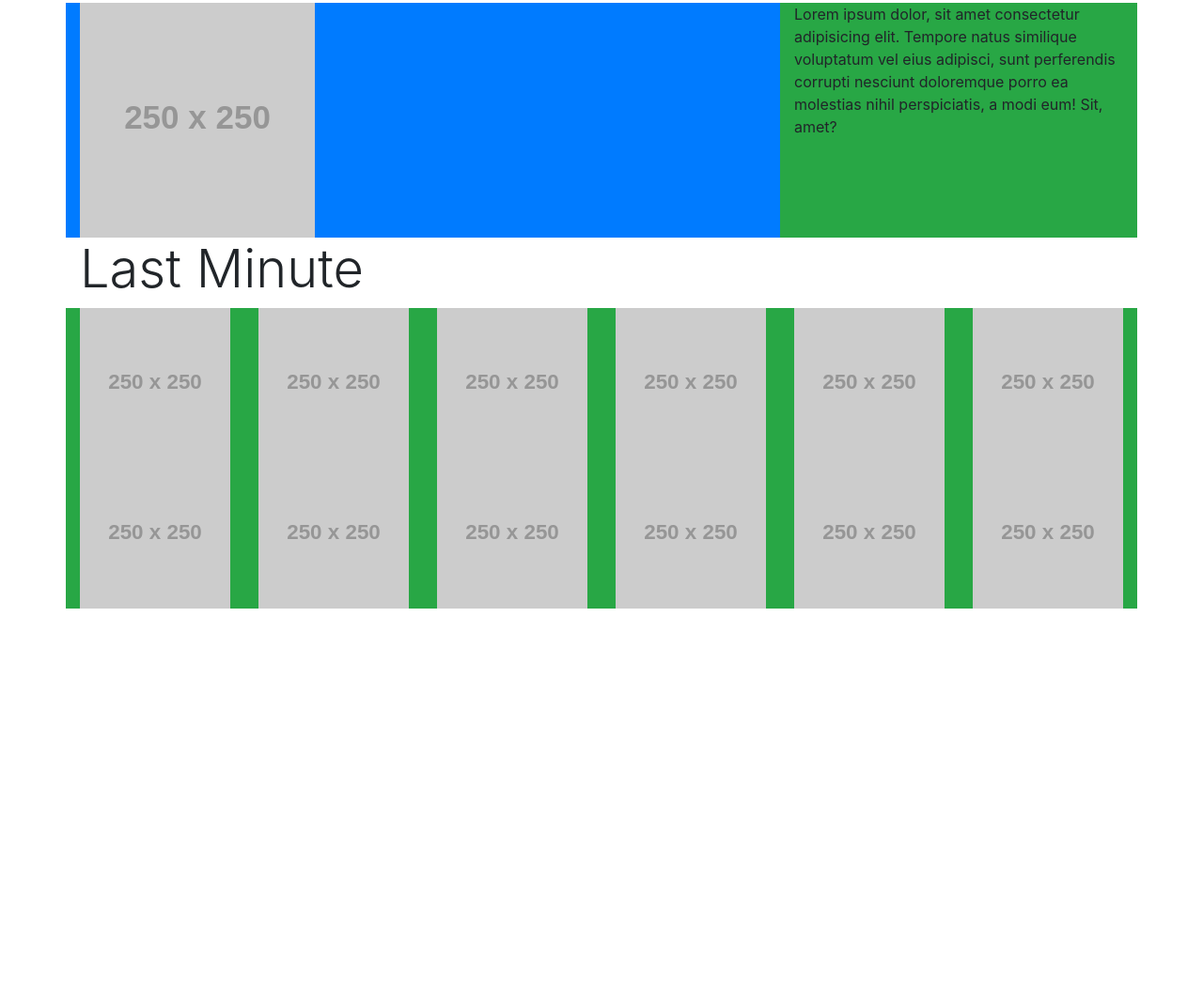
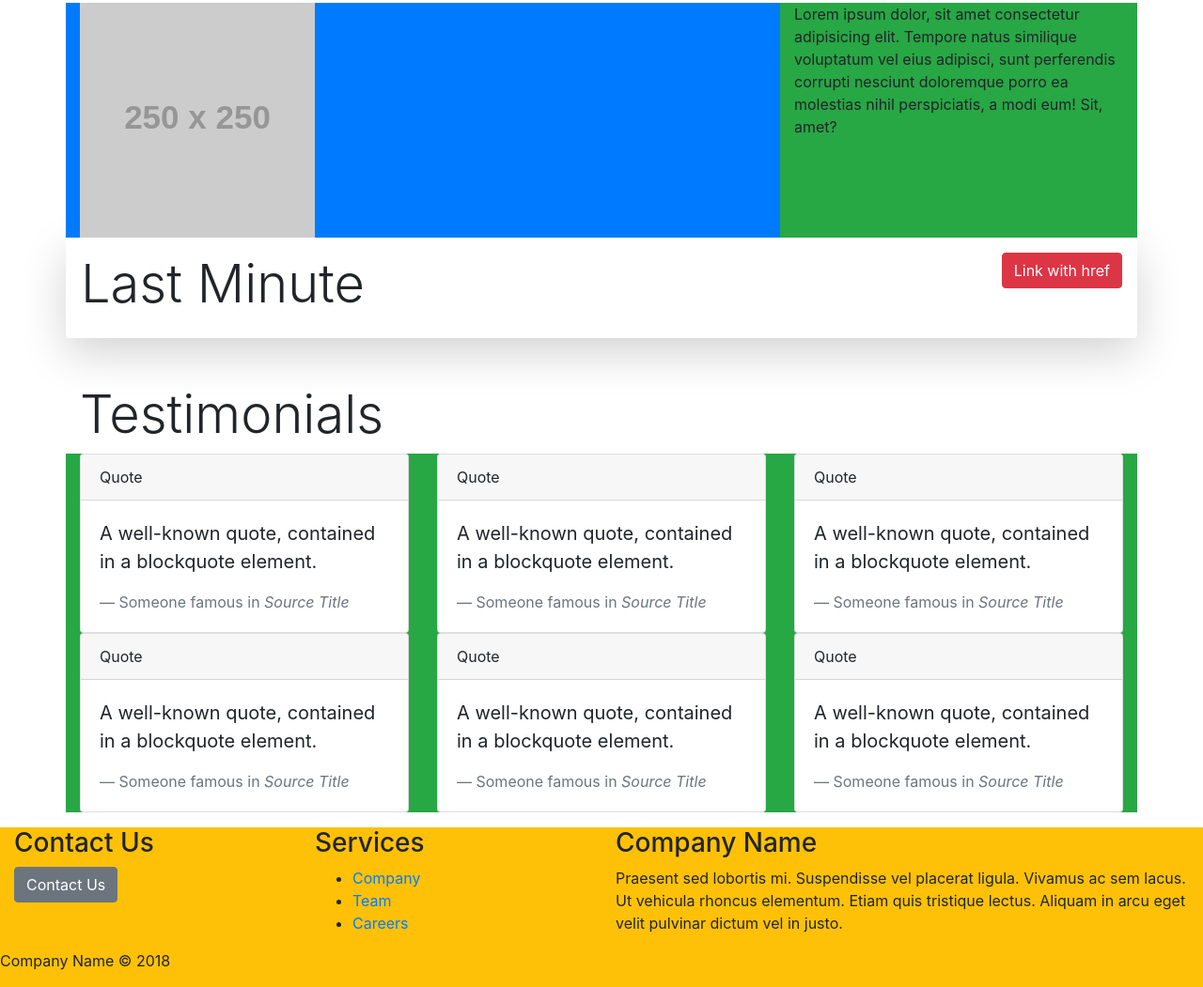
Before and after one commit to MaLIE2018/M2D3-Peer, a plain HTML site: page index.html in a window 1280 px wide. Shown: the part 608-1659 px from the top of the page at 94% size. Before the commit the page ends 1256 px from the top, so only its background shows below. Drawn offline with nearby package versions, Linux system fonts and the light colour scheme; placeholder pictures from the web are drawn by us.

Commit message:
3rd commit
Hedri

```diff
--- a/index.html
+++ b/index.html
@@ -6,7 +6,8 @@
     <meta http-equiv="X-UA-Compatible" content="IE=edge">
     <meta name="viewport" content="width=device-width, initial-scale=1.0">
     <title>Travelside</title>
-    <link rel="stylesheet" href="https://cdn.jsdelivr.net/npm/bootstrap@4.6.0/dist/css/bootstrap.min.css" integrity="sha384-B0vP5xmATw1+K9KRQjQERJvTumQW0nPEzvF6L/Z6nronJ3oUOFUFpCjEUQouq2+l" crossorigin="anonymous">
+    <link rel="stylesheet" href="https://cdn.jsdelivr.net/npm/bootstrap@4.6.0/dist/css/bootstrap.min.css"
+        integrity="sha384-B0vP5xmATw1+K9KRQjQERJvTumQW0nPEzvF6L/Z6nronJ3oUOFUFpCjEUQouq2+l" crossorigin="anonymous">
 
 </head>
 
@@ -16,7 +17,9 @@
             <div class="col">
                 <nav class="navbar navbar-expand-lg navbar-light bg-light">
                     <a class="navbar-brand" href="#">Navbar</a>
-                    <button class="navbar-toggler" type="button" data-toggle="collapse" data-target="#navbarSupportedContent" aria-controls="navbarSupportedContent" aria-expanded="false" aria-label="Toggle navigation">
+                    <button class="navbar-toggler" type="button" data-toggle="collapse"
+                        data-target="#navbarSupportedContent" aria-controls="navbarSupportedContent"
+                        aria-expanded="false" aria-label="Toggle navigation">
                         <span class="navbar-toggler-icon"></span>
                     </button>
 
@@ -56,7 +59,8 @@
             <div class="jumbotron jumbotron-fluid">
                 <div class="container">
                     <h1 class="display-4">Fluid jumbotron</h1>
-                    <p class="lead">This is a modified jumbotron that occupies the entire horizontal space of its parent.</p>
+                    <p class="lead">This is a modified jumbotron that occupies the entire horizontal space of its
+                        parent.</p>
                 </div>
             </div>
         </div>
@@ -80,7 +84,6 @@
                 <div class="col-sm-6 col-md-4 col-lg-2 bg-success">Test1</div>
                 <div class="col-sm-6 col-md-4 col-lg-2 bg-success">Test1</div>
             </div>
-
         </div>
 
 
@@ -89,37 +92,181 @@
         <h2 class="display-4">Deal of the Day</h2>
         <div class="row no-gutter">
             <div class="col-8 bg-primary"><img src="https://placehold.it/250" class="img-fluid" alt=""></div>
-                <div class="col-4 bg-success">Lorem ipsum dolor, sit amet consectetur adipisicing elit. Tempore natus similique voluptatum vel eius adipisci, sunt perferendis corrupti nesciunt doloremque porro ea molestias nihil perspiciatis, a modi eum! Sit, amet?</div>
+            <div class="col-4 bg-success">Lorem ipsum dolor, sit amet consectetur adipisicing elit. Tempore natus
+                similique voluptatum vel eius adipisci, sunt perferendis corrupti nesciunt doloremque porro ea molestias
+                nihil perspiciatis, a modi eum! Sit, amet?</div>
 
         </div>
 
     </div>
-          <div class="container">
-            <h2 class="display-4">Last Minute</h2>
-            <div class="row no-gutter">
-                <div class="col-sm-6 col-md-4 col-lg-2 bg-success"><img src="https://placehold.it/250" class="img-fluid cards-img-top" alt=""></div>
-                <div class="col-sm-6 col-md-4 col-lg-2 bg-success"><img src="https://placehold.it/250" class="img-fluid cards-img-top" alt=""></div>
-                <div class="col-sm-6 col-md-4 col-lg-2 bg-success"><img src="https://placehold.it/250" class="img-fluid cards-img-top" alt=""></div>
-                <div class="col-sm-6 col-md-4 col-lg-2 bg-success"><img src="https://placehold.it/250" class="img-fluid cards-img-top" alt=""></div>
-                <div class="col-sm-6 col-md-4 col-lg-2 bg-success"><img src="https://placehold.it/250" class="img-fluid cards-img-top" alt=""></div>
-                <div class="col-sm-6 col-md-4 col-lg-2 bg-success"><img src="https://placehold.it/250" class="img-fluid cards-img-top" alt=""></div>
-                <div class="col-sm-6 col-md-4 col-lg-2 bg-success"><img src="https://placehold.it/250" class="img-fluid cards-img-top" alt=""></div>
-                <div class="col-sm-6 col-md-4 col-lg-2 bg-success"><img src="https://placehold.it/250" class="img-fluid cards-img-top" alt=""></div>
-                <div class="col-sm-6 col-md-4 col-lg-2 bg-success"><img src="https://placehold.it/250" class="img-fluid cards-img-top" alt=""></div>
-                <div class="col-sm-6 col-md-4 col-lg-2 bg-success"><img src="https://placehold.it/250" class="img-fluid cards-img-top" alt=""></div>
-                <div class="col-sm-6 col-md-4 col-lg-2 bg-success"><img src="https://placehold.it/250" class="img-fluid cards-img-top" alt=""></div>
-                <div class="col-sm-6 col-md-4 col-lg-2 bg-success"><img src="https://placehold.it/250" class="img-fluid cards-img-top" alt=""></div>
+    <!-- LAST minute start -->
+    <div class="container shadow-lg p-3 mb-5 bg-white rounded" >
+        <div class="row">
+            <div class="col"><h2 class="display-4">Last Minute</h2></div>
+            <div class="col"><a class="btn btn-danger float-right" data-toggle="collapse" href="#collapseExample" role="button" aria-expanded="false" aria-controls="collapseExample">
+                Link with href
+              </a></div>
+        </div>
+
+        <div class="row no-gutter collapse" id="collapseExample">
+            <div class="col-sm-6 col-md-4 col-lg-2 bg-success"><img src="https://placehold.it/250"
+                    class="img-fluid cards-img-top" alt=""></div>
+            <div class="col-sm-6 col-md-4 col-lg-2 bg-success"><img src="https://placehold.it/250"
+                    class="img-fluid cards-img-top" alt=""></div>
+            <div class="col-sm-6 col-md-4 col-lg-2 bg-success"><img src="https://placehold.it/250"
+                    class="img-fluid cards-img-top" alt=""></div>
+            <div class="col-sm-6 col-md-4 col-lg-2 bg-success"><img src="https://placehold.it/250"
+                    class="img-fluid cards-img-top" alt=""></div>
+            <div class="col-sm-6 col-md-4 col-lg-2 bg-success"><img src="https://placehold.it/250"
+                    class="img-fluid cards-img-top" alt=""></div>
+            <div class="col-sm-6 col-md-4 col-lg-2 bg-success"><img src="https://placehold.it/250"
+                    class="img-fluid cards-img-top" alt=""></div>
+            <div class="col-sm-6 col-md-4 col-lg-2 bg-success"><img src="https://placehold.it/250"
+                    class="img-fluid cards-img-top" alt=""></div>
+            <div class="col-sm-6 col-md-4 col-lg-2 bg-success"><img src="https://placehold.it/250"
+                    class="img-fluid cards-img-top" alt=""></div>
+            <div class="col-sm-6 col-md-4 col-lg-2 bg-success"><img src="https://placehold.it/250"
+                    class="img-fluid cards-img-top" alt=""></div>
+            <div class="col-sm-6 col-md-4 col-lg-2 bg-success"><img src="https://placehold.it/250"
+                    class="img-fluid cards-img-top" alt=""></div>
+            <div class="col-sm-6 col-md-4 col-lg-2 bg-success"><img src="https://placehold.it/250"
+                    class="img-fluid cards-img-top" alt=""></div>
+            <div class="col-sm-6 col-md-4 col-lg-2 bg-success"><img src="https://placehold.it/250"
+                    class="img-fluid cards-img-top" alt=""></div>
 
         </div>
 
     </div>
+    <!------------Testimonials------------->
+    <div class="container">
+        <h2 class="display-4">Testimonials</h2>
+        <div class="Testimonial row">
+            <div class="col-sm-12 col-md-6 col-lg-4 bg-success">
+                <div class="card">
+                    <div class="card-header">
+                        Quote
+                    </div>
+                    <div class="card-body">
+                        <blockquote class="blockquote mb-0">
+                            <p>A well-known quote, contained in a blockquote element.</p>
+                            <footer class="blockquote-footer">Someone famous in <cite title="Source Title">Source
+                                    Title</cite></footer>
+                        </blockquote>
+                    </div>
+                </div>
+            </div>
+            <div class="col-sm-12 col-md-6 col-lg-4 bg-success">
+                <div class="card">
+                    <div class="card-header">
+                        Quote
+                    </div>
+                    <div class="card-body">
+                        <blockquote class="blockquote mb-0">
+                            <p>A well-known quote, contained in a blockquote element.</p>
+                            <footer class="blockquote-footer">Someone famous in <cite title="Source Title">Source
+                                    Title</cite></footer>
+                        </blockquote>
+                    </div>
+                </div>
+            </div>
+            <div class="col-sm-12 col-md-6 col-lg-4 bg-success">
+                <div class="card">
+                    <div class="card-header">
+                        Quote
+                    </div>
+                    <div class="card-body">
+                        <blockquote class="blockquote mb-0">
+                            <p>A well-known quote, contained in a blockquote element.</p>
+                            <footer class="blockquote-footer">Someone famous in <cite title="Source Title">Source
+                                    Title</cite></footer>
+                        </blockquote>
+                    </div>
+                </div>
+            </div>
+            <div class="col-sm-12 col-md-6 col-lg-4 bg-success">
+                <div class="card">
+                    <div class="card-header">
+                        Quote
+                    </div>
+                    <div class="card-body">
+                        <blockquote class="blockquote mb-0">
+                            <p>A well-known quote, contained in a blockquote element.</p>
+                            <footer class="blockquote-footer">Someone famous in <cite title="Source Title">Source
+                                    Title</cite></footer>
+                        </blockquote>
+                    </div>
+                </div>
+            </div>
+            <div class="col-sm-12 col-md-6 col-lg-4 bg-success">
+                <div class="card">
+                    <div class="card-header">
+                        Quote
+                    </div>
+                    <div class="card-body">
+                        <blockquote class="blockquote mb-0">
+                            <p>A well-known quote, contained in a blockquote element.</p>
+                            <footer class="blockquote-footer">Someone famous in <cite title="Source Title">Source
+                                    Title</cite></footer>
+                        </blockquote>
+                    </div>
+                </div>
+            </div>
+            <div class="col-sm-12 col-md-6 col-lg-4 bg-success">
+                <div class="card">
+                    <div class="card-header">
+                        Quote
+                    </div>
+                    <div class="card-body">
+                        <blockquote class="blockquote mb-0">
+                            <p>A well-known quote, contained in a blockquote element.</p>
+                            <footer class="blockquote-footer">Someone famous in <cite title="Source Title">Source
+                                    Title</cite></footer>
+                        </blockquote>
+                    </div>
+                </div>
+            </div>
+
+        </div>
+    </div>
+  <!------------Testimonials End------------->
+    <!------------Footer Start------------->
+    <div class="container-fluid px-0 mt-3"><footer>
+        <div class="container-fluid">
+            <div class="row no-gutter bg-warning">
+                <div class="col-sm-6 col-md-3 item">
+                    <h3>Contact Us</h3>
+                      <a class="btn btn-secondary" href="#">Contact Us</a>
+                </div>
+                <div class="col-sm-6 col-md-3 item">
+                    <h3>Services</h3>
+                    <ul>
+                        <li><a href="#">Company</a></li>
+                        <li><a href="#">Team</a></li>
+                        <li><a href="#">Careers</a></li>
+                    </ul>
+                </div>
+                <div class="col-md-6 item text">
+                    <h3>Company Name</h3>
+                    <p>Praesent sed lobortis mi. Suspendisse vel placerat ligula. Vivamus ac sem lacus. Ut vehicula rhoncus elementum. Etiam quis tristique lectus. Aliquam in arcu eget velit pulvinar dictum vel in justo.</p>
+                </div>
+            <p class="copyright">Company Name © 2018</p>
+        </div>
+    </footer>
+    </div>
 
 
+      <!------------Footer End------------->
     </div>
 
-    <script src="https://code.jquery.com/jquery-3.5.1.slim.min.js" integrity="sha384-DfXdz2htPH0lsSSs5nCTpuj/zy4C+OGpamoFVy38MVBnE+IbbVYUew+OrCXaRkfj" crossorigin="anonymous"></script>
-    <script src="https://cdn.jsdelivr.net/npm/popper.js@1.16.1/dist/umd/popper.min.js" integrity="sha384-9/reFTGAW83EW2RDu2S0VKaIzap3H66lZH81PoYlFhbGU+6BZp6G7niu735Sk7lN" crossorigin="anonymous"></script>
-    <script src="https://cdn.jsdelivr.net/npm/bootstrap@4.6.0/dist/js/bootstrap.min.js" integrity="sha384-+YQ4JLhjyBLPDQt//I+STsc9iw4uQqACwlvpslubQzn4u2UU2UFM80nGisd026JF" crossorigin="anonymous"></script>
+    <script src="https://code.jquery.com/jquery-3.5.1.slim.min.js"
+        integrity="sha384-DfXdz2htPH0lsSSs5nCTpuj/zy4C+OGpamoFVy38MVBnE+IbbVYUew+OrCXaRkfj" crossorigin="anonymous">
+        </script>
+    <script src="https://cdn.jsdelivr.net/npm/popper.js@1.16.1/dist/umd/popper.min.js"
+        integrity="sha384-9/reFTGAW83EW2RDu2S0VKaIzap3H66lZH81PoYlFhbGU+6BZp6G7niu735Sk7lN" crossorigin="anonymous">
+        </script>
+    <script src="https://cdn.jsdelivr.net/npm/bootstrap@4.6.0/dist/js/bootstrap.min.js"
+        integrity="sha384-+YQ4JLhjyBLPDQt//I+STsc9iw4uQqACwlvpslubQzn4u2UU2UFM80nGisd026JF" crossorigin="anonymous">
+        </script>
 
 </body>
 
```
Lines whose indentation alone changed are shown as unchanged.
